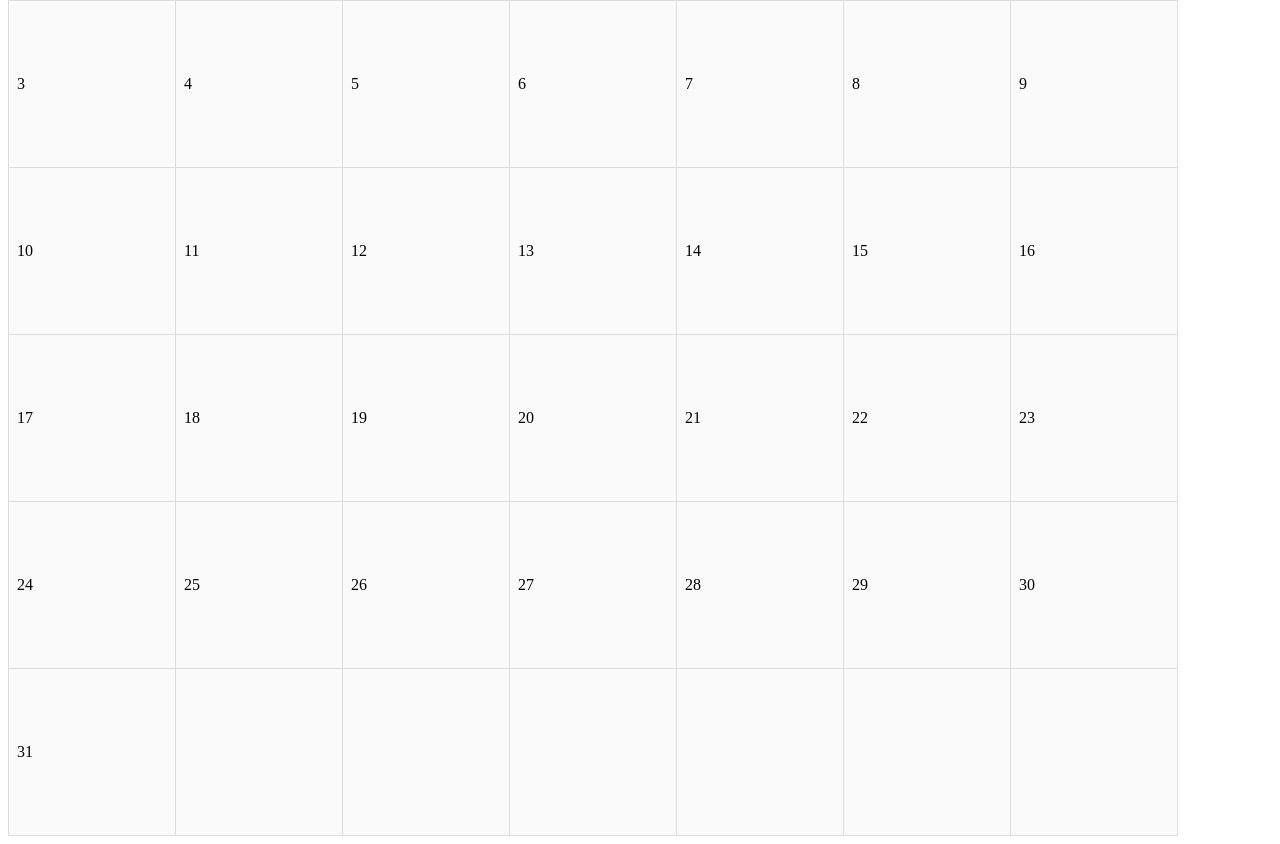
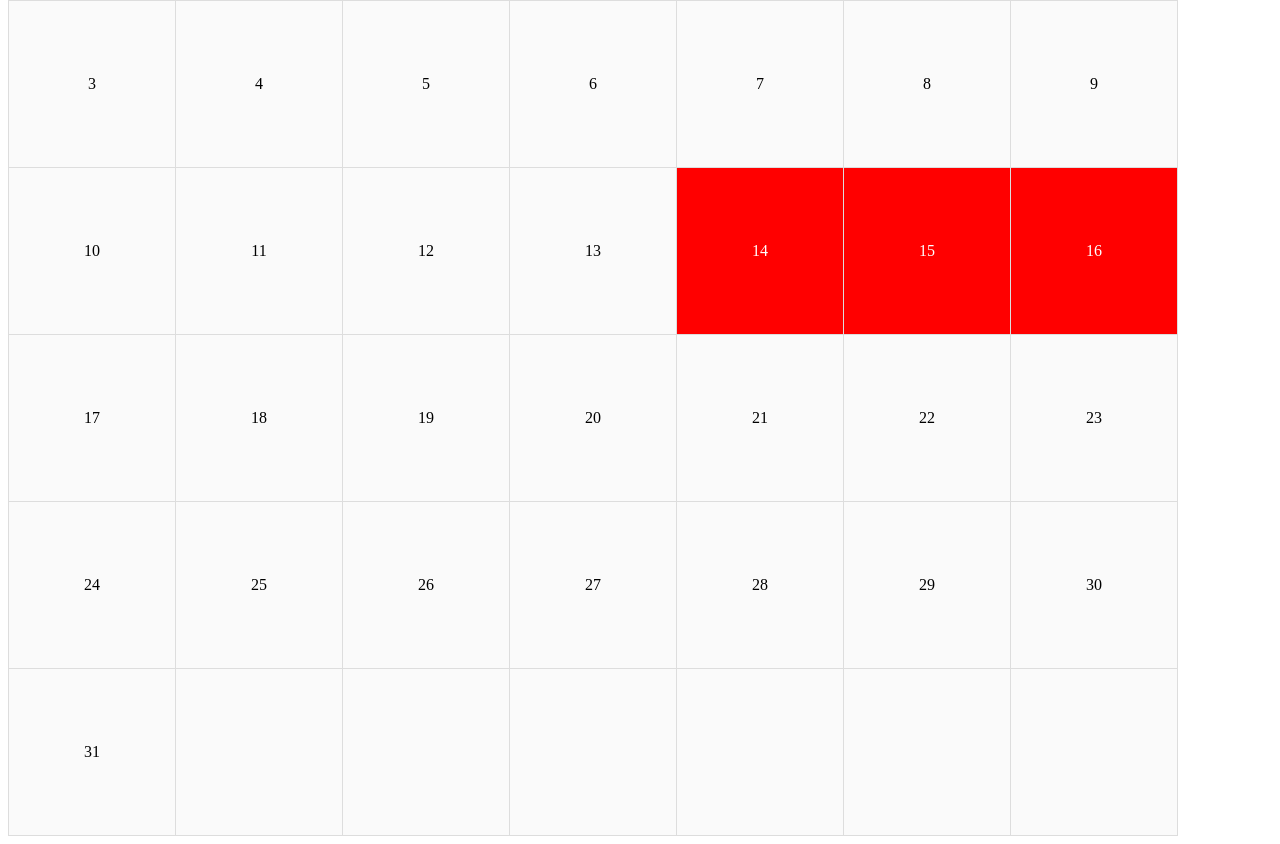
Before and after one commit to BenediktSexyMan/Lokaverk, a PHP site: page /dagskra.html in a window 1280 px wide. Shown: the part 810-1654 px from the top of the page. Run offline with PHP 8.4, Linux system fonts and the light colour scheme.

Commit message:
dagsskrá síða
centeraði númerin og merkti dagana

```diff
--- a/dagskra.html
+++ b/dagskra.html
@@ -57,9 +57,9 @@
     <td><div>11</div></td>
     <td><div>12</div></td>
     <td><div>13</div></td>
-    <td><div>14</div></td>
-    <td><div>15</div></td>
-    <td><div>16</div></td>
+    <td class="selected"><div>14</div></td>
+    <td class="selected"><div>15</div></td>
+    <td class="selected"><div>16</div></td>
   </tr>
   <tr>
     <td><div>17</div></td>
--- a/dagskraStyle.css
+++ b/dagskraStyle.css
@@ -9,9 +9,12 @@ td, th {
     border: 1px solid #dddddd;
     text-align: left;
     padding: 8px;
+text-align: center;}
+
+.selected {
+    background-color: red;
+    color: white;
 }
-
-
 
 .top-title {
   position: absolute;
```
